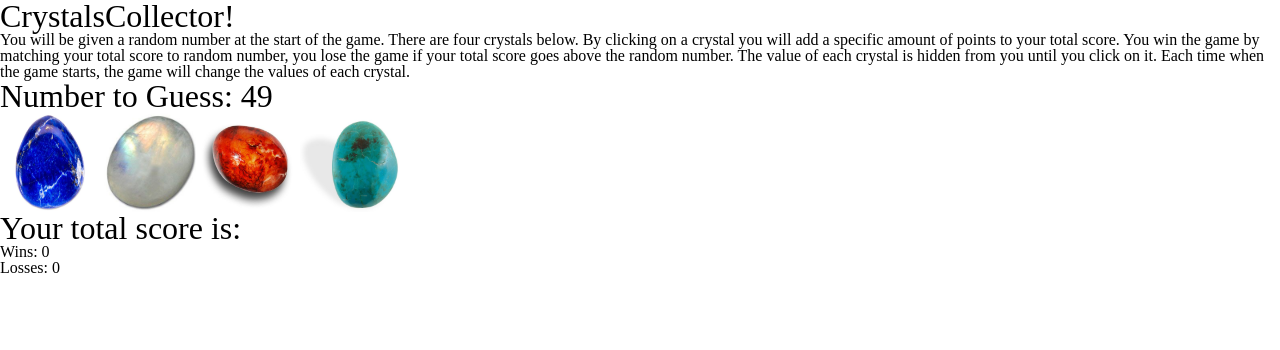
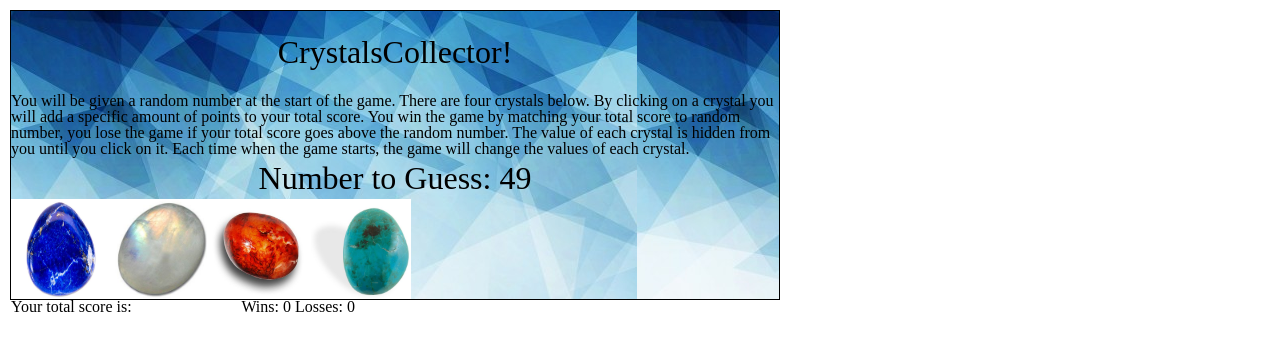
Before and after one commit to gelutzu/week-4-game, a plain HTML site: page index.html in a window 1280 px wide. Drawn offline with nearby package versions, Linux system fonts and the light colour scheme.

Commit message:
small modifications

```diff
--- a/assets/css/style.css
+++ b/assets/css/style.css
@@ -1,10 +1,23 @@
+#container {
+    width: 60%;
+    margin: 10px;
+    border: solid  1px black;
+    background-image: url("../images/background.jpg");
+}
+#header {
+    margin: 10px;
+    padding: 10px;
+}
+
 .crystals {
 
     display: inline;
 
 }
 h1{
-	font-size: 32px;
+    font-size: 32px;
+    text-align: center;
+    padding: 5px;
 }
 img {
     width: 100px;
@@ -12,12 +25,14 @@ img {
     float: left;
 }
 .sum {
-    clear: left;
+    float: left;
+    width: 30%;
+
 }
 .winsAndLosses {
     float: left;
+    width: 30%;
 }
 #row {
-    display: inline;
-    clear: both;
+   clear: both;
 }
--- a/assets/javascript/javascript.js
+++ b/assets/javascript/javascript.js
@@ -16,8 +16,8 @@ console.log(randomNumber2);
 console.log(randomNumber3);
 console.log(randomNumber4);
 
-var sum= 0;
-var wins= 0;
+var sum = 0;
+var wins = 0;
 var losses = 0;
 // wins and losses counter
 $("#numberWins").text(wins);
@@ -57,9 +57,9 @@ function lose() {
 //click function for crystal1
 $("#crystal1").on("click", function() {
     sum += randomNumber1;
+    console.log(sum);
+    $("#finalSum").text(sum);
 
-    $("#finalSum").text(sum);
-    console.log(sum);
     if (sum == targetNumber) {
         win();
      }
@@ -69,9 +69,9 @@ $("#crystal1").on("click", function() {
 });
 $("#crystal2").on ("click", function() {
     sum += randomNumber2;
+    console.log(sum);
+    $("#finalSum").text(sum);
 
-    $("#finalSum").text(sum);
-    console.log(sum);
     if (sum == targetNumber) {
         win();
     }
@@ -81,9 +81,9 @@ $("#crystal2").on ("click", function() {
 });
 $("#crystal3").on("click", function() {
     sum += randomNumber3;
+    console.log(sum);
+    $("#finalSum").text(sum);
 
-    $("#finalSum").text(sum);
-    console.log(sum);
     if (sum == targetNumber) {
         win();
     }
@@ -92,10 +92,10 @@ $("#crystal3").on("click", function() {
     }
 });
 $("#crystal4").on("click", function() {
-    sum = sum + randomNumber4;
+    sum += randomNumber4;
+    console.log(sum);
+    $("#finalSum").text(sum);
 
-    $("#finalSum").text(sum);
-    console.log(sum);
     if (sum == targetNumber) {
         win();
     }
--- a/index.html
+++ b/index.html
@@ -10,7 +10,10 @@
 
 <body>
 
+    <div id= "container">
+        <div id = "header">
             <h1>CrystalsCollector!</h1>
+        </div>
 
         <div id = "instructions">
             <p>You will be given a random number at the start of the game.
@@ -31,19 +34,21 @@
             <img id = "crystal4" class = "crystal-image" src = "assets/images/crystal4.jpg">
 
         </div>
+
         <div id = "row">
             <div class = "sum">
-            <h1>Your total score is:
+                <h2>Your total score is:
                     <span id = "finalSum"></span>
-            </h1>
+                </h2>
             </div>
             <div class = "winsAndLosses">
                 <h2>Wins:
                     <span id = "numberWins"></span>
-                </br>
+
                     Losses:
                     <span id = "numberLosses"></span>
                 </h2>
+            </div>
         </div>
     </div>
 
```
Also changed, not shown: assets/images/background.jpg (added), 1 other file. Lines whose indentation alone changed are shown as unchanged.
